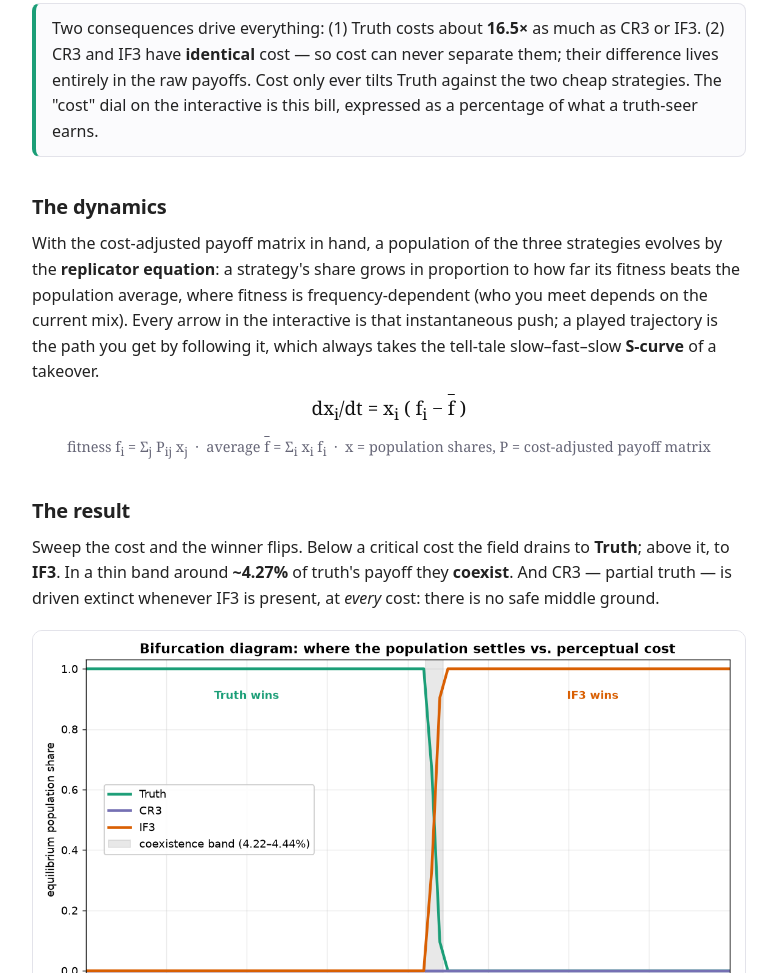
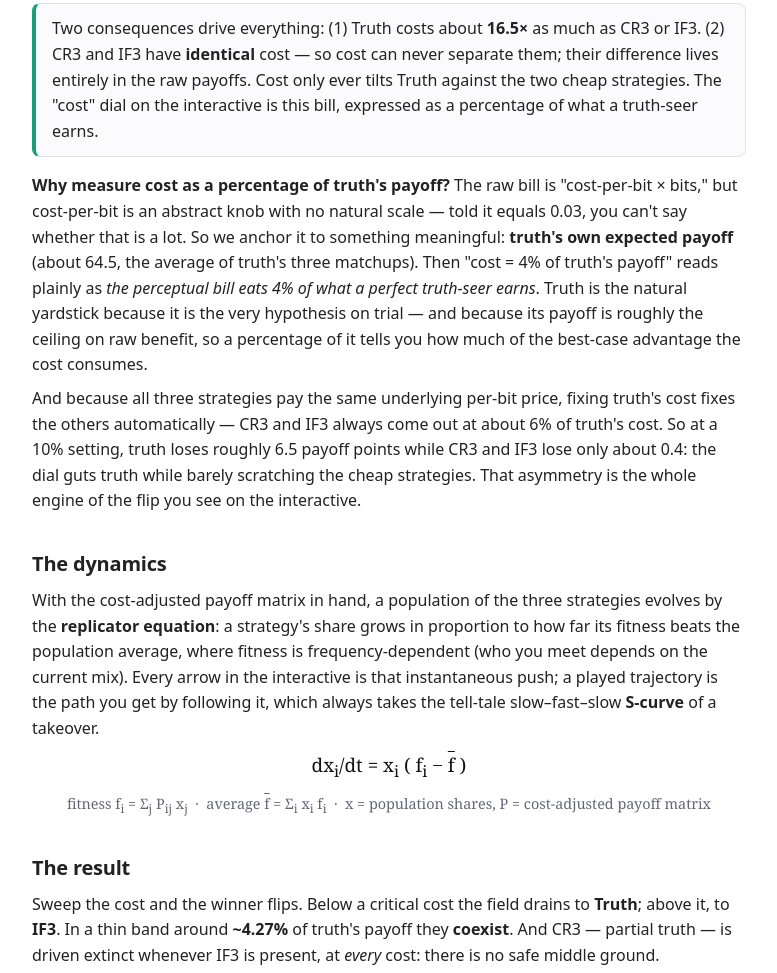
Before and after one commit to egilq137/interface-games, a website: page web/model.html in a window 1280 px wide. Shown: the part 3393-4366 px from the top of the page, without its empty margins (80-857 px from the left). Drawn offline with Linux system fonts and the light colour scheme.

Commit message:
model.html: intuition for measuring cost relative to truth's payoff
Explain why the dial is a percentage of truth's expected payoff (an abstract
cost-per-bit has no natural scale; truth's payoff ~64.5 is the meaningful yardstick
and the hypothesis on trial), and that fixing truth's cost fixes CR3/IF3 at ~6% of
it - so raising cost guts truth while barely scratching the cheap strategies.

Co-Authored-By: Claude Opus 4.8 <noreply@anthropic.com>

```diff
--- a/web/model.html
+++ b/web/model.html
@@ -92,6 +92,19 @@
         their difference lives entirely in the raw payoffs. Cost only ever tilts Truth against the two
         cheap strategies. The "cost" dial on the interactive is this bill, expressed as a percentage of
         what a truth-seer earns.</div>
+      <p><b>Why measure cost as a percentage of truth's payoff?</b> The raw bill is "cost-per-bit ×
+        bits," but cost-per-bit is an abstract knob with no natural scale — told it equals 0.03, you
+        can't say whether that is a lot. So we anchor it to something meaningful: <b>truth's own
+        expected payoff</b> (about 64.5, the average of truth's three matchups). Then "cost = 4% of
+        truth's payoff" reads plainly as <i>the perceptual bill eats 4% of what a perfect truth-seer
+        earns</i>. Truth is the natural yardstick because it is the very hypothesis on trial — and
+        because its payoff is roughly the ceiling on raw benefit, so a percentage of it tells you how
+        much of the best-case advantage the cost consumes.</p>
+      <p>And because all three strategies pay the same underlying per-bit price, fixing truth's cost
+        fixes the others automatically — CR3 and IF3 always come out at about 6% of truth's cost. So at
+        a 10% setting, truth loses roughly 6.5 payoff points while CR3 and IF3 lose only about 0.4: the
+        dial guts truth while barely scratching the cheap strategies. That asymmetry is the whole engine
+        of the flip you see on the interactive.</p>
 
       <h2>The dynamics</h2>
       <p>With the cost-adjusted payoff matrix in hand, a population of the three strategies evolves by the
```
